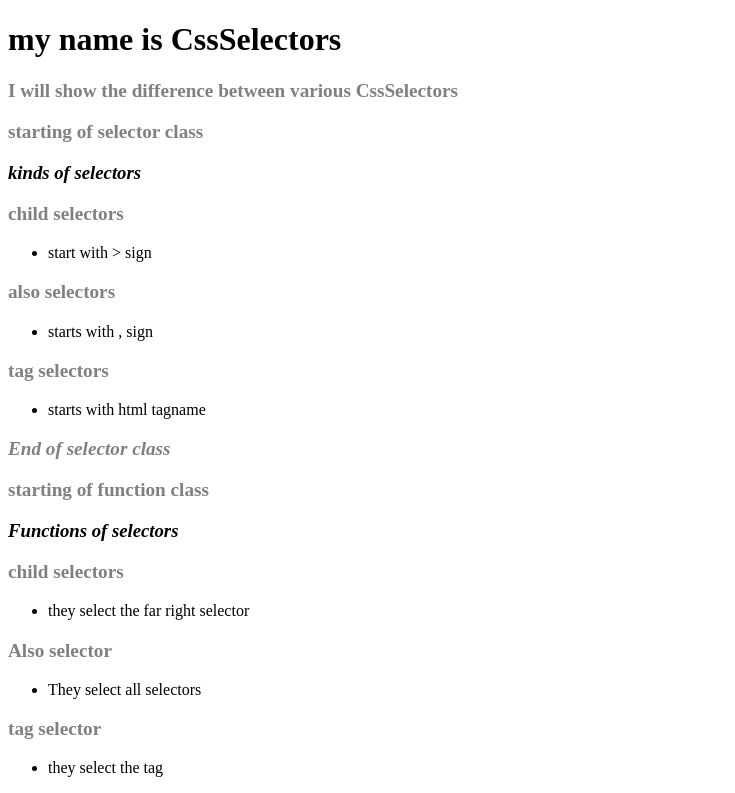
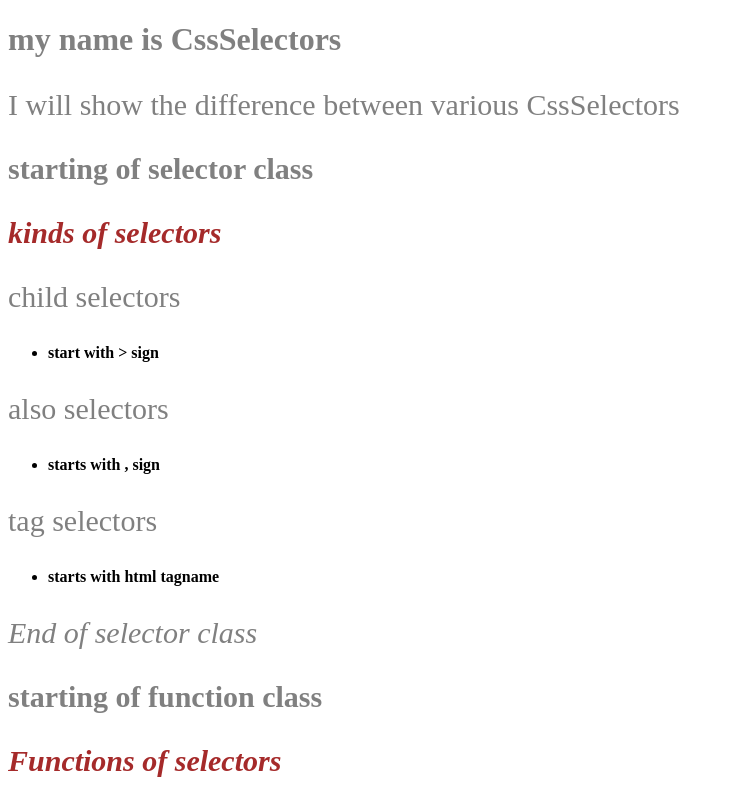
Before and after one commit to satindersingh472/CssSelectors, a plain HTML site: page index.html in a window 1280 px wide. Shown: the top 793 px of the page, without its empty margins (0-735 px from the left). Drawn offline with Linux system fonts and the light colour scheme.

Commit message:
added slectors

```diff
--- a/CSS/style.css
+++ b/CSS/style.css
@@ -1,11 +1,27 @@
-h2, p{
+h1 {
     color: gray;
-    font-size: larger;
+}
+
+h2,
+h3,
+p {
+    color: gray;
+    font-size: 30px;
+
+}
+
+.heading {
+    font-style: italic;
+}
+
+.heading_done {
+    font-style: italic;
+}
+
+#selector>h3,
+#function>h3 {
+    color: brown;
+}
+.explain{
     font-weight: bold;
 }
-.heading{
-    font-style: italic;
-}
-.heading_done{
-    font-style: italic;
-}
--- a/index.html
+++ b/index.html
@@ -17,20 +17,20 @@
     </header>
     <h2>starting of selector class</h2>
     <div id="selector">
-        <h3 class="heading">kinds of selectors</h3>
-        <p>child selectors
+        <h3 class="heading" id="start">kinds of selectors</h3>
+         <p>child selectors</p>
         <ul>
-            <li>start with > sign</li>
+            <li class="explain">start with > sign</li>
         </ul>
-        </p>
+
         <p>also selectors
         <ul>
-            <li>starts with , sign</li>
+            <li class="explain">starts with , sign</li>
         </ul>
         </p>
         <p>tag selectors
         <ul>
-            <li>starts with html tagname</li>
+            <li class="explain">starts with html tagname</li>
         </ul>
         </p>
     </div>
@@ -38,20 +38,20 @@
     <p class="heading_done">End of selector class</p>
     <h2>starting of function class</h2>
     <div id="function">
-        <h3 class="heading">Functions of selectors</h3>
+        <h3 class="heading" id="meaning">Functions of selectors</h3>
         <p>child selectors
         <ul>
-            <li>they select the far right selector</li>
+            <li class="explain">they select the far right selector</li>
         </ul>
         </p>
         <p>Also selector
         <ul>
-            <li>They select all selectors</li>
+            <li class="explain">They select all selectors</li>
         </ul>
         </p>
         <p>tag selector
         <ul>
-            <li>they select the tag</li>
+            <li class="explain">they select the tag</li>
         </ul>
         </p>
     </div>
```
